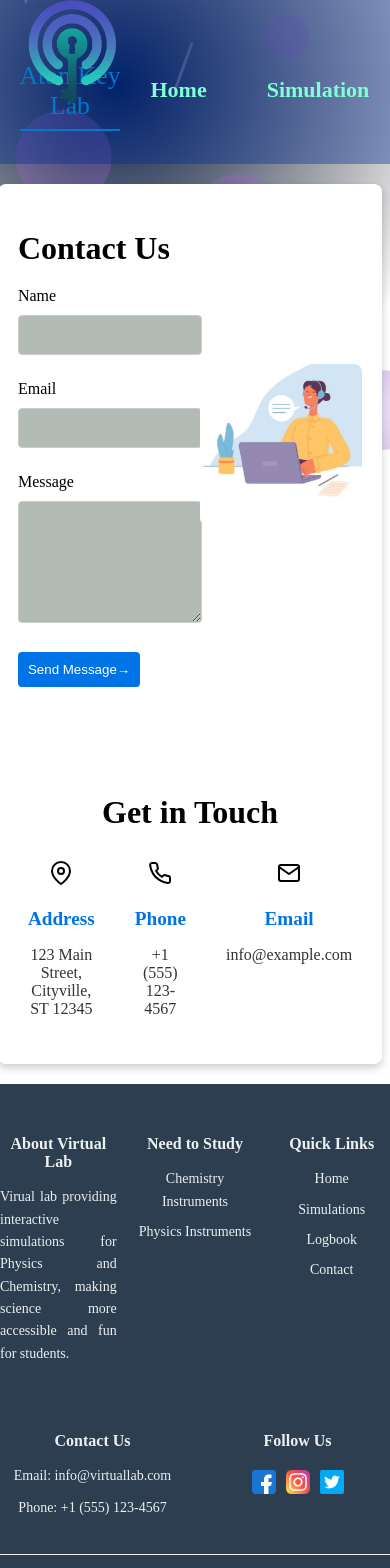
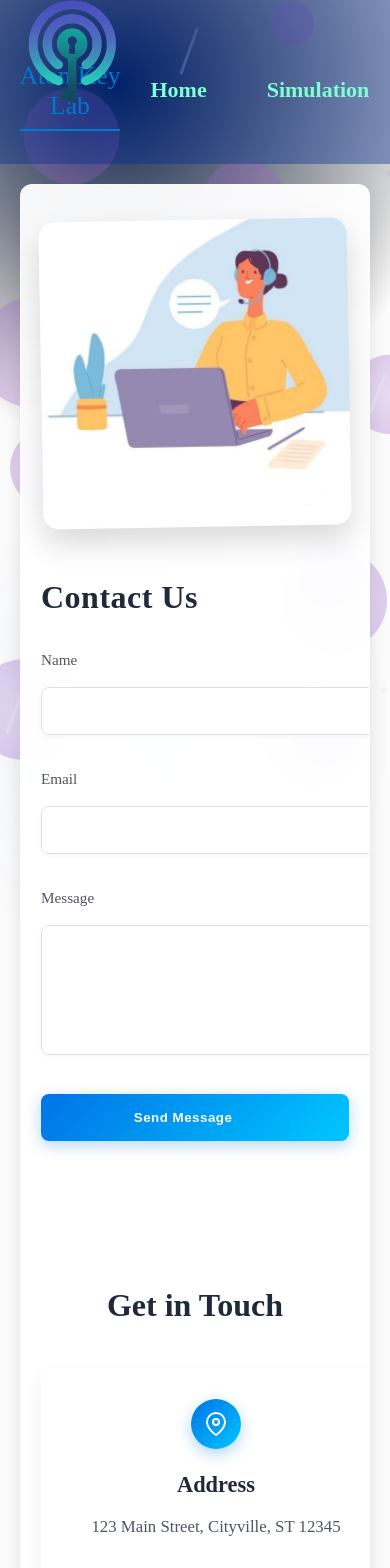
Before and after one commit to AtomKey-Lab/ExperimentHub, a React (Create React App) app: page /Contact in a window 390 px wide. Shown: the top 1568 px of the page. Built offline with nearby package versions, Linux system fonts and the light colour scheme.

Commit message:
contact added

```diff
--- a/src/view/Contact/Contact.css
+++ b/src/view/Contact/Contact.css
@@ -1,24 +1,25 @@
 /* Main body styling */
 .body {
   position: relative;
-
   padding: 20px;
   display: flex;
   justify-content: center;
   align-items: center;
   min-height: 100vh;
-  overflow: hidden; /* Hide any overflow from the background */
+  overflow: hidden;
+
 }
 
-/* Styling for Background component if needed */
+/* Styling for Background component */
 .background {
   position: absolute;
   top: 0;
   left: 0;
   width: 100%;
   height: 100%;
-  z-index: -1; /* Places background behind content */
-  opacity: 0.15; /* Adjust opacity for subtle effect */
+  z-index: -1;
+  opacity: 0.1;
+  animation: fadeIn 1.5s ease-in-out;
 }
 
 /* Contact container styling */
@@ -27,93 +28,542 @@
   display: flex;
   flex-direction: column;
   align-items: center;
-  max-width: 900px;
-  background-color: #fff;
-  padding: 20px;
-  border-radius: 8px;
-  box-shadow: 0 4px 8px rgba(0, 0, 0, 0.2);
-  z-index: 1; /* Keep container above background */
+  max-width: 1000px;
+  width: 100%;
+  background-color: rgba(255, 255, 255, 0.95);
+  padding: 40px;
+  border-radius: 16px;
+  box-shadow: 0 15px 35px rgba(0, 0, 0, 0.1), 0 5px 15px rgba(0, 0, 0, 0.05);
+  z-index: 1;
+  transform: translateY(0);
+  animation: slideUp 0.8s ease-out;
+  backdrop-filter: blur(10px);
+  border: 1px solid rgba(255, 255, 255, 0.2);
+  overflow: hidden;
+  transition: transform 0.3s ease, box-shadow 0.3s ease;
+}
+
+.contact-container:hover {
+  box-shadow: 0 20px 40px rgba(0, 0, 0, 0.15), 0 10px 20px rgba(0, 0, 0, 0.1);
 }
 
 .contact-content {
   display: flex;
   justify-content: space-between;
-  gap: 20px;
-  margin-bottom: 40px;
+  gap: 60px;
+  margin-bottom: 60px;
+  width: 100%;
 }
 
+/* Glowing orb effect */
+.glowing-orb {
+  position: absolute;
+  width: 300px;
+  height: 300px;
+  border-radius: 50%;
+  background: radial-gradient(circle, rgba(0, 115, 230, 0.3) 0%, rgba(0, 115, 230, 0) 70%);
+  top: 20%;
+  right: 10%;
+  filter: blur(50px);
+  z-index: -1;
+  animation: orb-float 15s ease-in-out infinite alternate;
+}
+
+@keyframes orb-float {
+  0% {
+    transform: translate(0, 0) scale(1);
+    opacity: 0.6;
+  }
+  50% {
+    transform: translate(-50px, 30px) scale(1.3);
+    opacity: 0.4;
+  }
+  100% {
+    transform: translate(20px, -50px) scale(1.1);
+    opacity: 0.7;
+  }
+}
+
+/* Particles animation */
+.particles-container {
+  position: absolute;
+  top: 0;
+  left: 0;
+  width: 100%;
+  height: 100%;
+  overflow: hidden;
+  z-index: -1;
+}
+
+.particle {
+  position: absolute;
+  background-color: rgba(0, 115, 230, 0.2);
+  border-radius: 50%;
+  pointer-events: none;
+  animation: float-particle 15s linear infinite;
+}
+
+@keyframes float-particle {
+  0% {
+    transform: translateY(0) rotate(0deg);
+    opacity: 0;
+  }
+  20% {
+    opacity: 0.5;
+  }
+  80% {
+    opacity: 0.5;
+  }
+  100% {
+    transform: translateY(-100vh) rotate(360deg);
+    opacity: 0;
+  }
+}
+
+/* Form section styling */
 .contact-form {
   flex: 1;
   display: flex;
   flex-direction: column;
+  position: relative;
 }
 
 .contact-form h2 {
-  font-size: 2rem;
-  margin-bottom: 20px;
+  font-size: 2.4rem;
+  margin-bottom: 35px;
+  position: relative;
+  color: #1e293b;
+  letter-spacing: 0.5px;
+}
+
+.animate-text::after {
+  content: '';
+  position: absolute;
+  bottom: -10px;
+  left: 0;
+  width: 70px;
+  height: 3px;
+  background: linear-gradient(90deg, #0073e6, #00c6ff);
+  animation: expandWidth 1.2s ease-out forwards;
+  border-radius: 3px;
+}
+
+.reveal-text {
+  position: relative;
+  overflow: hidden;
+}
+
+.reveal-text::before {
+  content: '';
+  position: absolute;
+  top: 0;
+  left: 0;
+  width: 100%;
+  height: 100%;
+  background: linear-gradient(90deg, #f8f9fa, transparent);
+  animation: reveal 1.5s cubic-bezier(0.19, 1, 0.22, 1) forwards;
+}
+
+@keyframes reveal {
+  0% {
+    left: 0;
+  }
+  100% {
+    left: 100%;
+  }
 }
 
 .input-field {
-  margin-bottom: 15px;
+  margin-bottom: 25px;
+  position: relative;
 }
 
-.input-field input, .input-field textarea {
+.input-label {
+  display: block;
+  margin-bottom: 8px;
+  font-weight: 500;
+  color: #4b5563;
+  font-size: 0.95rem;
+  transition: all 0.3s ease;
+  transform-origin: left;
+}
+
+.input-animate {
   width: 100%;
-  padding: 10px;
-  border: 1px solid #ccc;
-  border-radius: 4px;
+  padding: 14px 16px;
+  border: 1px solid #e0e0e0;
+  border-radius: 8px;
+  transition: all 0.3s ease;
+  background-color: rgba(255, 255, 255, 0.9);
+  box-shadow: 0 2px 6px rgba(0, 0, 0, 0.03);
+  font-size: 1rem;
+  position: relative;
+  z-index: 1;
+}
+
+.input-focus-effect {
+  position: absolute;
+  bottom: 0;
+  left: 50%;
+  width: 0;
+  height: 2px;
+  background: linear-gradient(90deg, #0073e6, #00c6ff);
+  transition: all 0.3s ease;
+  transform: translateX(-50%);
+  border-radius: 2px;
+  z-index: 2;
+}
+
+.textarea-effect {
+  bottom: 4px;
+}
+
+.input-animate:focus {
+  border-color: #0073e6;
+  box-shadow: 0 4px 12px rgba(0, 115, 230, 0.1);
+  outline: none;
+}
+
+.input-animate:focus + .input-focus-effect {
+  width: calc(100% - 10px);
+}
+
+.input-animate:focus ~ .input-label {
+  color: #0073e6;
+  transform: scale(1.05);
 }
 
 .send-button {
-  padding: 10px;
-  background-color: #0073e6;
+  display: flex;
+  align-items: center;
+  justify-content: center;
+  padding: 16px 26px;
+  background: linear-gradient(135deg, #0073e6, #00c6ff);
   color: #fff;
   border: none;
-  border-radius: 4px;
+  border-radius: 8px;
   cursor: pointer;
+  font-weight: 600;
+  letter-spacing: 0.5px;
+  transition: all 0.4s ease;
+  position: relative;
+  overflow: hidden;
+  box-shadow: 0 4px 15px rgba(0, 115, 230, 0.3);
 }
 
+.send-button::before {
+  content: '';
+  position: absolute;
+  top: 0;
+  left: -100%;
+  width: 100%;
+  height: 100%;
+  background: linear-gradient(90deg, transparent, rgba(255, 255, 255, 0.2), transparent);
+  transition: all 0.4s ease;
+}
+
+.send-button:hover::before {
+  left: 100%;
+  transition: all 0.7s ease;
+}
+
+.send-button:hover {
+  transform: translateY(-4px);
+  box-shadow: 0 8px 20px rgba(0, 115, 230, 0.4);
+}
+
+.button-text {
+  margin-right: 10px;
+  position: relative;
+  z-index: 1;
+}
+
+.button-icon {
+  opacity: 0;
+  transform: translateX(-10px);
+  transition: all 0.3s ease;
+  position: relative;
+  z-index: 1;
+}
+
+.send-button:hover .button-icon {
+  opacity: 1;
+  transform: translateX(0);
+}
+
+.form-submitted {
+  animation: formSuccess 1.5s ease forwards;
+}
+
+@keyframes formSuccess {
+  0% {
+    transform: scale(1);
+  }
+  50% {
+    transform: scale(1.03);
+  }
+  100% {
+    transform: scale(1);
+  }
+}
+
+/* Contact image styling */
 .contact-image {
   flex: 1;
   display: flex;
   align-items: center;
   justify-content: center;
+  position: relative;
+  transition: all 0.6s ease;
+}
+
+.image-spotlight {
+  position: absolute;
+  top: 50%;
+  left: 50%;
+  width: 120%;
+  height: 120%;
+  transform: translate(-50%, -50%);
+  background: radial-gradient(circle, rgba(255, 255, 255, 0.8) 0%, rgba(255, 255, 255, 0) 70%);
+  opacity: 0;
+  transition: opacity 0.5s ease;
+  pointer-events: none;
+}
+
+.contact-image:hover .image-spotlight {
+  opacity: 0.4;
 }
 
 .contact-image img {
   max-width: 100%;
   height: auto;
-  border-radius: 8px;
+  border-radius: 16px;
+  box-shadow: 0 15px 30px rgba(0, 0, 0, 0.15);
+  transition: all 0.6s ease;
+  transform-style: preserve-3d;
+  perspective: 1000px;
 }
 
+.contact-image:hover img {
+  box-shadow: 0 20px 40px rgba(0, 0, 0, 0.2);
+}
+
+.float-animation {
+  animation: float 8s ease-in-out infinite;
+}
+
+@keyframes float {
+  0% {
+    transform: translateY(0px) rotate(0deg);
+  }
+  25% {
+    transform: translateY(-15px) rotate(1deg);
+  }
+  50% {
+    transform: translateY(0px) rotate(0deg);
+  }
+  75% {
+    transform: translateY(15px) rotate(-1deg);
+  }
+  100% {
+    transform: translateY(0px) rotate(0deg);
+  }
+}
+
+/* Get in touch section styling */
 .get-in-touch {
   text-align: center;
-  margin-top: 40px;
+  margin-top: 60px;
+  width: 100%;
 }
 
-.get-in-touch h2 {
-  font-size: 2rem;
-  margin-bottom: 20px;
+.get-in-touch-h2 {
+  font-size: 2.4rem;
+  margin-bottom: 40px;
+  position: relative;
+  display: inline-block;
+  color: #1e293b;
+}
+
+.get-in-touch-h2::after {
+  content: '';
+  position: absolute;
+  bottom: -12px;
+  left: 50%;
+  transform: translateX(-50%);
+  width: 100px;
+  height: 3px;
+  background: linear-gradient(90deg, #0073e6, #00c6ff);
+  border-radius: 3px;
 }
 
 .contact-info {
   display: flex;
   justify-content: center;
-  gap: 20px;
+  gap: 40px;
+  flex-wrap: wrap;
 }
 
 .contact-box {
-  padding: 10px;
+  padding: 30px 20px;
   text-align: center;
+  background-color: rgba(255, 255, 255, 0.9);
+  border-radius: 14px;
+  flex: 1;
+  min-width: 220px;
+  transition: all 0.5s ease;
+  box-shadow: 0 8px 20px rgba(0, 0, 0, 0.06);
+  position: relative;
+  overflow: hidden;
+  backdrop-filter: blur(5px);
+  border: 1px solid rgba(255, 255, 255, 0.4);
 }
 
-.contact-box h3 {
-  font-size: 1.2rem;
-  color: #0073e6;
-  margin-bottom: 8px;
+.contact-box-icon {
+  width: 50px;
+  height: 50px;
+  border-radius: 50%;
+  background: linear-gradient(135deg, #0073e6, #00c6ff);
+  display: flex;
+  align-items: center;
+  justify-content: center;
+  margin: 0 auto 16px;
+  color: white;
+  box-shadow: 0 5px 15px rgba(0, 115, 230, 0.3);
+  transition: all 0.3s ease;
 }
 
-.contact-box p {
-  font-size: 1rem;
-  color: #333;
+.contact-box:hover .contact-box-icon {
+  transform: scale(1.1);
+  box-shadow: 0 8px 20px rgba(0, 115, 230, 0.4);
 }
+
+.contact-box-h3 {
+  font-size: 1.4rem;
+  color: #1e293b;
+  margin-bottom: 14px;
+  transition: all 0.3s ease;
+}
+
+.contact-box-p {
+  font-size: 1.05rem;
+  color: #4b5563;
+  line-height: 1.5;
+}
+
+.box-glow {
+  position: absolute;
+  width: 100%;
+  height: 5px;
+  bottom: 0;
+  left: 0;
+  background: linear-gradient(90deg, #0073e6, #00c6ff);
+  opacity: 0;
+  transition: all 0.5s ease;
+}
+
+.hover-lift:hover {
+  transform: translateY(-12px);
+  box-shadow: 0 15px 30px rgba(0, 0, 0, 0.1);
+}
+
+.hover-lift:hover .box-glow {
+  opacity: 1;
+  height: 5px;
+}
+
+/* Animation keyframes */
+@keyframes fadeIn {
+  from { opacity: 0; }
+  to { opacity: 0.1; }
+}
+
+@keyframes slideUp {
+  from {
+    opacity: 0;
+    transform: translateY(70px);
+  }
+  to {
+    opacity: 1;
+    transform: translateY(0);
+  }
+}
+
+@keyframes expandWidth {
+  from { width: 0; }
+  to { width: 70px; }
+}
+
+/* Animation transition classes */
+.animate-on-load {
+  opacity: 0;
+  transform: translateY(30px);
+  transition: all 0.7s cubic-bezier(0.19, 1, 0.22, 1);
+}
+
+.animate-on-load.visible {
+  opacity: 1;
+  transform: translateY(0);
+}
+
+/* Toast notification animation */
+.animated-toast {
+  animation: toast-slide 0.5s cubic-bezier(0.19, 1, 0.22, 1) forwards;
+}
+
+@keyframes toast-slide {
+  from {
+    transform: translateX(100%);
+    opacity: 0;
+  }
+  to {
+    transform: translateX(0);
+    opacity: 1;
+  }
+}
+
+/* Responsive adjustments */
+@media (max-width: 992px) {
+  .contact-content {
+    flex-direction: column;
+    gap: 40px;
+  }
+
+  .contact-image {
+    order: -1;
+  }
+
+  .contact-container {
+    padding: 30px;
+  }
+}
+
+@media (max-width: 768px) {
+  .contact-info {
+    flex-direction: column;
+    gap: 20px;
+  }
+
+  .contact-box {
+    width: 100%;
+  }
+
+  .get-in-touch-h2 {
+    font-size: 2rem;
+  }
+
+  .contact-form h2 {
+    font-size: 2rem;
+  }
+}
+
+@media (max-width: 480px) {
+  .contact-container {
+    padding: 20px;
+    border-radius: 12px;
+  }
+
+  .send-button {
+    width: 100%;
+  }
+}
```
